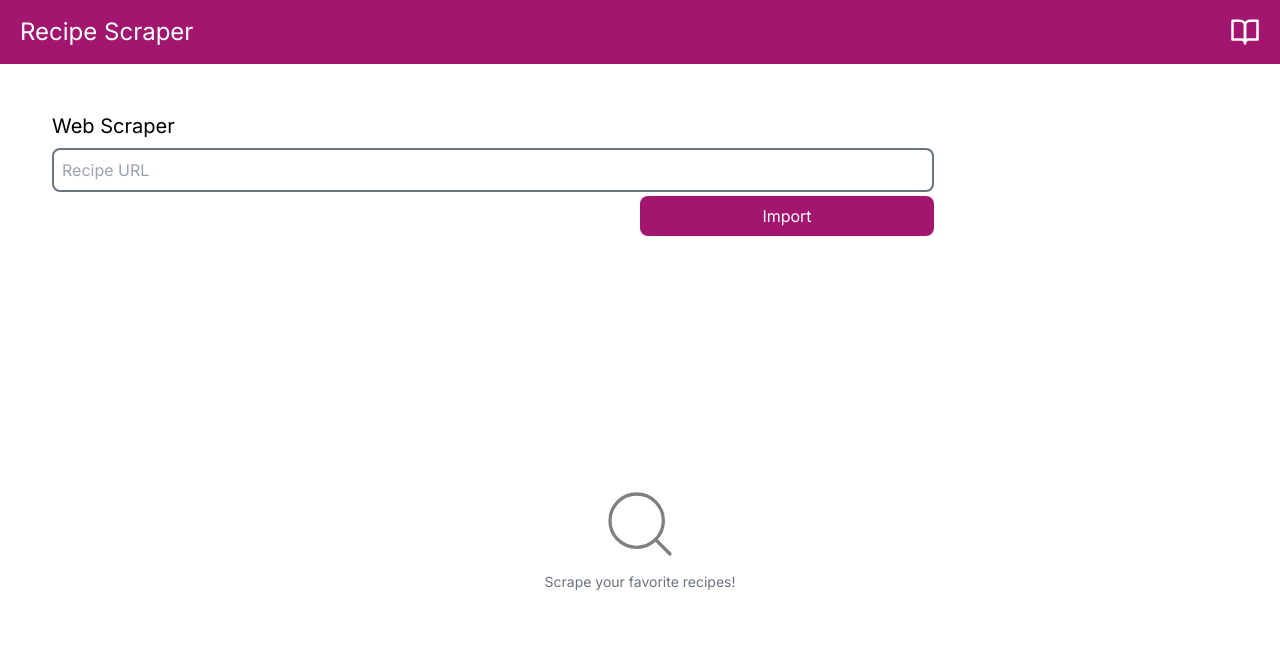
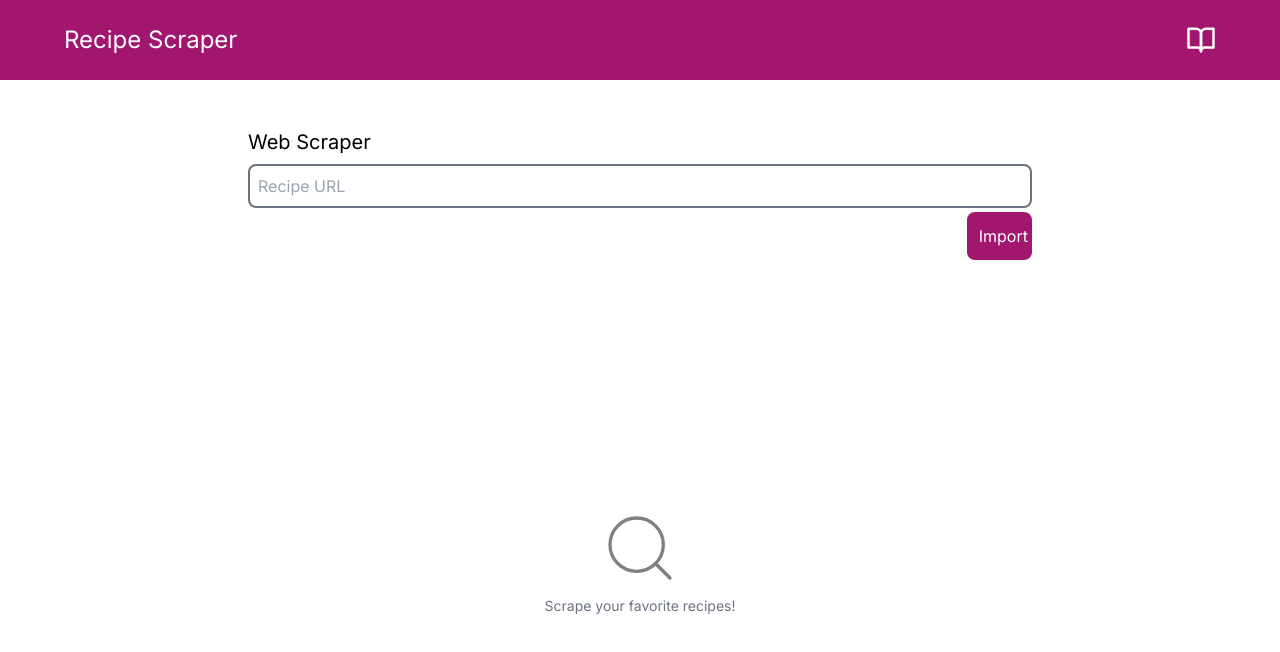
Before and after one commit to reloaddev/recipe_keeper, a Next.js app in the folder frontend/: page / in a window 1280 px wide. Shown: the top 652 px of the page. Built offline with nearby package versions, Linux system fonts and the light colour scheme.

Commit message:
Update desktop design - update header layout - update scraper layout - update cookbook layout

```diff
--- a/frontend/src/app/cookbook/page.tsx
+++ b/frontend/src/app/cookbook/page.tsx
@@ -43,7 +43,7 @@ export default function Page() {
     }, []);
 
     return (
-        <div className="flex flex-col gap-5 p-5">
+        <div className="flex flex-col gap-5 px-5 py-5 sm:px-52 sm:mt-6">
             <h3 className="text-xl">Saved Recipes</h3>
             {recipeListItems}
         </div>
--- a/frontend/src/app/header.tsx
+++ b/frontend/src/app/header.tsx
@@ -12,7 +12,7 @@ export default function Header() {
     }
 
     return (
-        <header className="flex justify-between items-center bg-violet h-16 px-5 py-8">
+        <header className="flex justify-between items-center bg-violet h-16 px-5 sm:px-16 py-8 sm:py-10">
             <h1 onClick={() => redirectTo("/")} className="text-2xl text-white">Recipe Scraper</h1>
             <BookOpen onClick={() => redirectTo("/cookbook")} size={30} color="white"/>
         </header>
--- a/frontend/src/app/recipe-parser.tsx
+++ b/frontend/src/app/recipe-parser.tsx
@@ -34,14 +34,14 @@ export function RecipeParser() {
     }
 
     return (
-        <div className="flex flex-col gap-2 px-3 mt-2">
-            <h3 className="text-xl">Web Scraper</h3>
-            <div className="flex flex-col w-full sm:w-3/4 gap-1">
+        <div className="flex flex-col sm:items-center sm:px-52 gap-2 px-3 mt-2">
+            <h3 className="text-xl self-start">Web Scraper</h3>
+            <div className="flex flex-col w-full gap-1">
                 <input type="text"
                        className="border-2 border-gray-500 rounded-lg p-2" placeholder="Recipe URL"
                        onChange={event => setUrl(event.target.value)} value={url}/>
                 <button
-                    className="w-1/3 self-end text-white bg-violet rounded-lg p-2"
+                    className="w-1/3 sm:w-1/12 self-end text-white bg-violet rounded-lg p-2 sm:p-3"
                     onClick={scrape}>
                     Import
                 </button>
--- a/frontend/src/app/recipe/[id].tsx
+++ b/frontend/src/app/recipe/[id].tsx
@@ -23,7 +23,7 @@ export default function RecipeView({recipe}: {recipe: Recipe}) {
             <ul>{ingredientItems}</ul>
             <h1 className="text-xl mt-7">Instructions</h1>
             <div className="display-linebreak">{formattedInstructions}</div>
-            <button onClick={saveRecipe} className="w-1/3 mt-5 text-white bg-violet rounded-lg p-2 ml-auto">Save</button>
+            <button onClick={saveRecipe} className="w-1/3 sm:w-1/12 mt-5 text-white bg-violet rounded-lg p-2 sm:p-3 ml-auto">Save</button>
         </div>
     )
 
```
